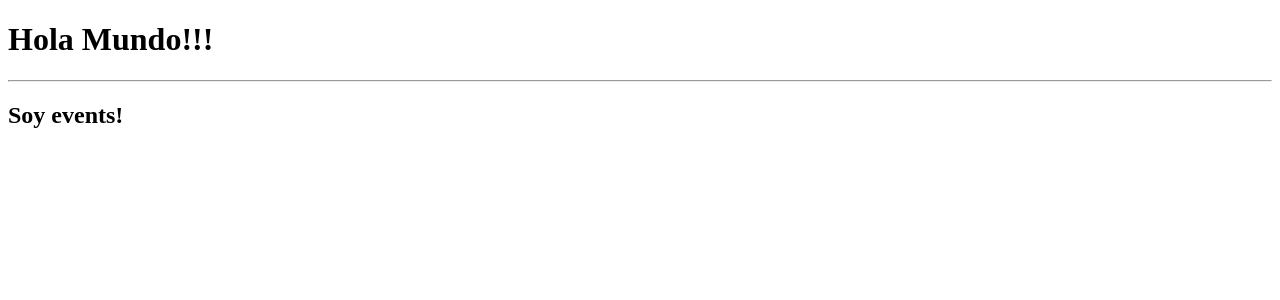
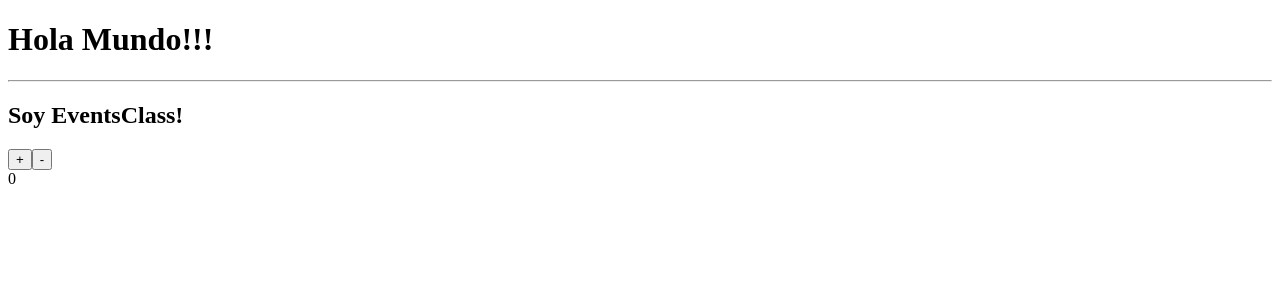
Before and after one commit to alexmarinmendez/react-9-eventos-vite, a React (Vite) app: page / in a window 1280 px wide. Shown: the top 300 px of the page. Built offline with nearby package versions, Linux system fonts and the light colour scheme.

Commit message:
feat: add Events Functional

```diff
--- a/src/App.jsx
+++ b/src/App.jsx
@@ -1,11 +1,12 @@
-import Events from './components/Events';
+import {EventsClass} from './components/EventsClass';
+// import EventsFunctional from './components/EventsFunctional';
 
 const App = () => {
   return (
     <>
       <h1>Hola Mundo!!!</h1>
       <hr />
-      <Events />
+      <EventsClass />
     </>
   )
 }
--- a/src/components/Events.jsx
+++ /dev/null
@@ -1,11 +0,0 @@
-import { Component } from "react";
-
-class Events extends Component {
-    render() {
-        return(
-            <h2>Soy events!</h2>
-        )
-    }
-}
-
-export default Events;
--- /dev/null
+++ b/src/components/EventsClass.jsx
@@ -0,0 +1,23 @@
+import { Component } from "react";
+
+export class EventsClass extends Component {
+    constructor() {
+        super()
+        this.state = {
+            counter: 0
+        }
+    }
+
+    render() {
+        return(
+            <>
+                <h2>Soy EventsClass!</h2>
+                <nav>
+                    <button>+</button>
+                    <button>-</button>
+                </nav>
+                <span>{this.state.counter}</span>
+            </>
+        )
+    }
+}
--- /dev/null
+++ b/src/components/EventsFunctional.jsx
@@ -0,0 +1,14 @@
+import { useState } from "react";
+
+const EventsFunctional = () => {
+    const [counter, setCounter] = useState(0);
+
+    return(
+        <>
+            <h2>Soy EventsFunctional</h2>
+            <span>{counter}</span>
+        </>
+    )
+}
+
+export default EventsFunctional;
```
